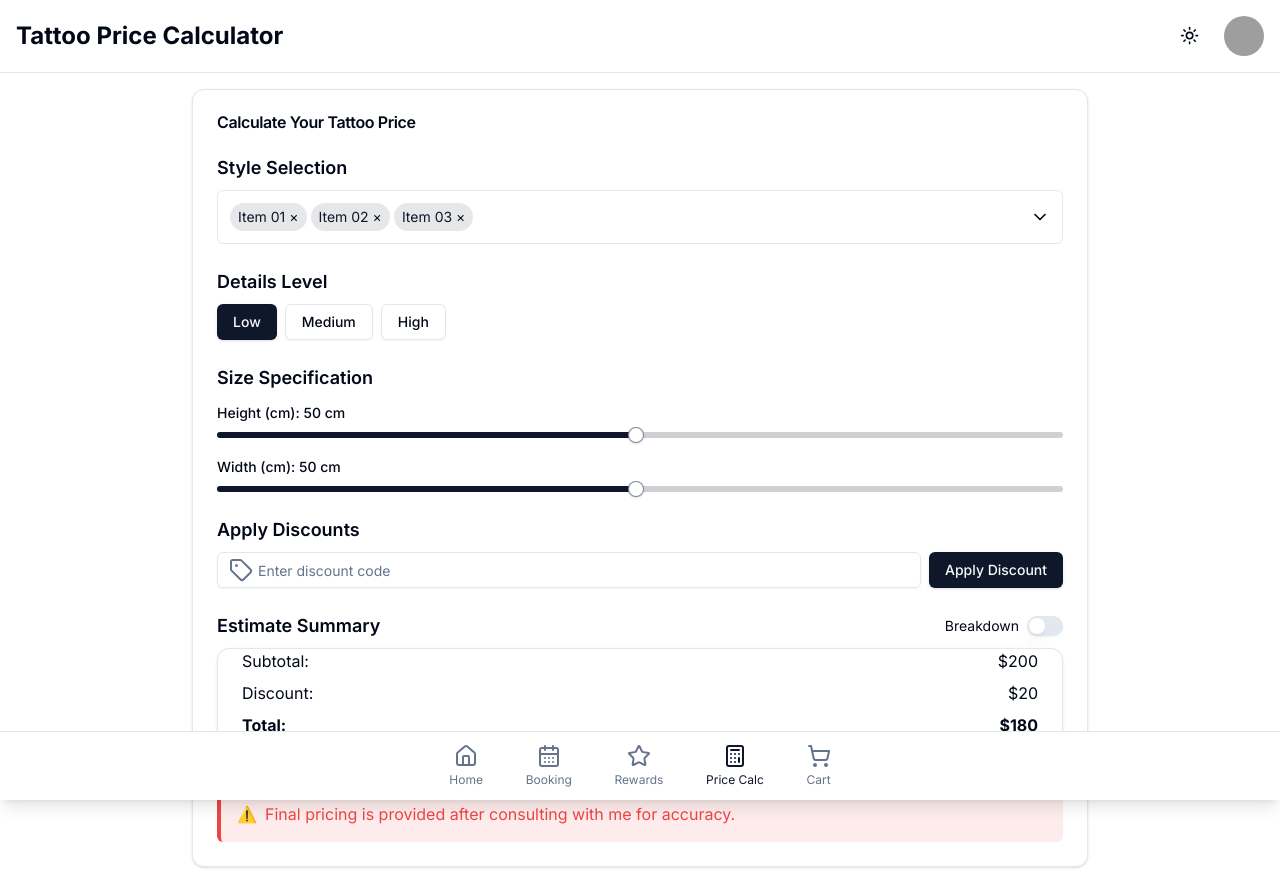
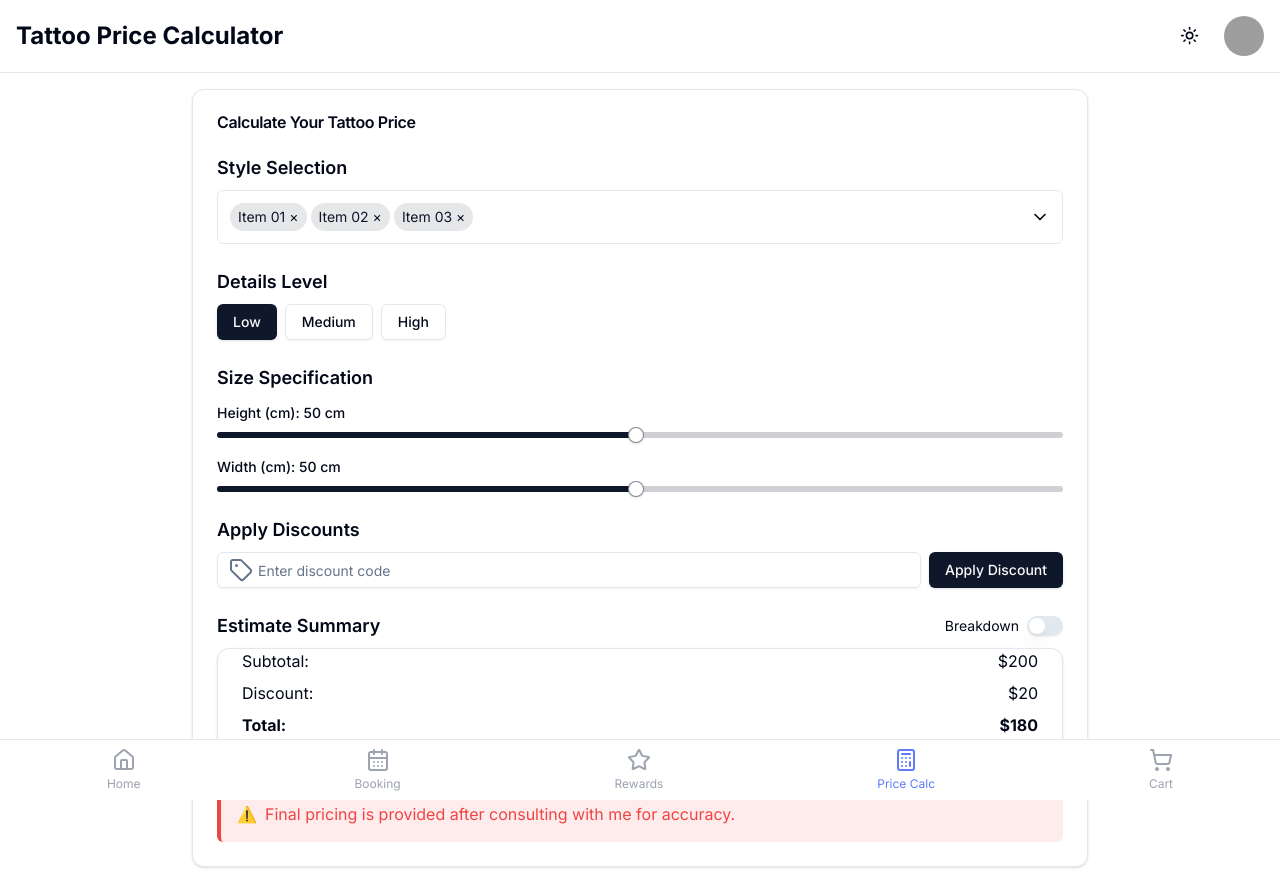
Before and after one commit to minaehab1/TattooApp-Converted, a Next.js app: page /price-calculator in a window 1280 px wide. Built offline with nearby package versions, Linux system fonts and the light colour scheme; grey boxes are pictures that could not be loaded.

Commit message:
bottom navbar okay all pages

```diff
--- a/app/booking/page.tsx
+++ b/app/booking/page.tsx
@@ -1,7 +1,7 @@
 import { Metadata } from 'next'
 import BookingPage from '@/components/BookingPage'
 import { Toaster } from 'react-hot-toast'
-import { Navigation } from '@/app/components/Navigation'
+import BottomNavbar from '@/components/BottomNavbar'
 
 export const metadata: Metadata = {
   title: 'Booking | Your Tattoo App',
@@ -13,7 +13,7 @@ export default function Page() {
     <>
       <BookingPage />
       <Toaster position="bottom-center" />
-      <Navigation />
+      <BottomNavbar activePage="/booking" />
     </>
   )
 }
--- a/app/price-calculator/page.tsx
+++ b/app/price-calculator/page.tsx
@@ -15,6 +15,7 @@ import { Switch } from "@/components/ui/switch"
 import { Home, CalendarDays, Star, Calculator, ShoppingCart, ChevronDown, Tag } from 'lucide-react'
 import { Avatar, AvatarFallback, AvatarImage } from "@/components/ui/avatar"
 import { ThemeToggle } from '@/components/ThemeToggle'
+import BottomNavbar from '@/components/BottomNavbar';
 
 const PriceCalculatorPage = () => {
   const isTabletOrMobile = useMediaQuery({ query: '(max-width: 1024px)' })
@@ -207,32 +208,9 @@ const PriceCalculatorPage = () => {
         </Card>
       </motion.div>
 
-      <nav className="fixed bottom-0 left-0 right-0 bg-background border-t border-gray-200 shadow-lg z-50" aria-label="Bottom navigation">
-        <div className="flex justify-around items-center p-3 max-w-md mx-auto">
-          <Link href="/" className="flex flex-col items-center text-muted-foreground" aria-label="Home">
-            <Home className="h-6 w-6" />
-            <span className="text-xs mt-1">Home</span>
-          </Link>
-          <Link href="/booking" className="flex flex-col items-center text-muted-foreground" aria-label="Booking">
-            <CalendarDays className="h-6 w-6" />
-            <span className="text-xs mt-1">Booking</span>
-          </Link>
-          <Link href="/rewards" className="flex flex-col items-center text-muted-foreground" aria-label="Rewards">
-            <Star className="h-6 w-6" />
-            <span className="text-xs mt-1">Rewards</span>
-          </Link>
-          <Link href="/price-calculator" className="flex flex-col items-center text-primary" aria-label="Price Calculator" aria-current="page">
-            <Calculator className="h-6 w-6" />
-            <span className="text-xs mt-1">Price Calc</span>
-          </Link>
-          <Link href="/cart" className="flex flex-col items-center text-muted-foreground" aria-label="Shopping Cart">
-            <ShoppingCart className="h-6 w-6" />
-            <span className="text-xs mt-1">Cart</span>
-          </Link>
-        </div>
-      </nav>
+      <BottomNavbar activePage="/price-calculator" />
     </div>
   );
-} // Make sure there's a line break here
+}
 
 export default PriceCalculatorPage;
--- a/app/rewards/page.tsx
+++ b/app/rewards/page.tsx
@@ -8,10 +8,10 @@ import { Card, CardContent } from "@/components/ui/card"
 import { Tabs, TabsList, TabsTrigger, TabsContent } from "@/components/ui/tabs"
 import { Progress } from "@/components/ui/progress"
 import { Calendar, Gift, Copy, Share2, QrCode, Award, Smile, Star } from 'lucide-react'
-import { Navigation } from '@/app/components/Navigation'
 import { Avatar, AvatarFallback, AvatarImage } from "@/components/ui/avatar"
 import { ThemeToggle } from '@/components/ThemeToggle'
 import { Input } from "@/components/ui/input"
+import BottomNavbar from '@/components/BottomNavbar';
 
 export default function RewardsPage() {
   const [activeTab, setActiveTab] = useState("myRewards")
@@ -246,7 +246,7 @@ export default function RewardsPage() {
         </Tabs>
       </motion.div>
 
-      <Navigation />
+      <BottomNavbar activePage="/rewards" />
     </div>
   )
 }
--- a/components/BottomNavbar.tsx
+++ b/components/BottomNavbar.tsx
@@ -11,7 +11,7 @@ const navItems: NavItem[] = [
   { href: '/', icon: Home, label: 'Home' },
   { href: '/booking', icon: CalendarDays, label: 'Booking' },
   { href: '/rewards', icon: Star, label: 'Rewards' },
-  { href: '/calculator', icon: Calculator, label: 'Price Calc' },
+  { href: '/price-calculator', icon: Calculator, label: 'Price Calc' }, // Updated this line
   { href: '/cart', icon: ShoppingCart, label: 'Cart' },
 ];
 
```
